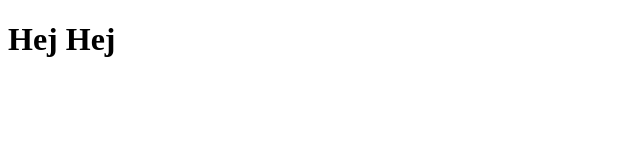
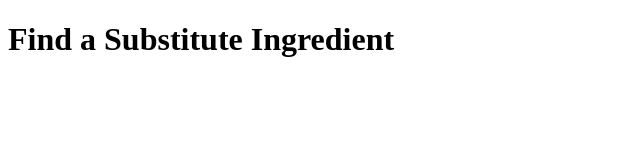
Before and after one commit to SallyResch/Ingrii.sti, a plain HTML site: page index.html in a window 1280 px wide. Shown: the whole page, without its empty margins (0-640 px from the left). Drawn offline with Linux system fonts and the light colour scheme.

Commit message:
added div class header and header text

```diff
--- a/index.html
+++ b/index.html
@@ -5,14 +5,17 @@
   <meta charset="UTF-8">
   <meta http-equiv="X-UA-Compatible" content="IE=edge">
   <meta name="viewport" content="width=device-width, initial-scale=1.0">
-  <title>Hello world!</title>
+  <link rel="stylesheet" href="https://cdnjs.cloudflare.com/ajax/libs/font-awesome/5.15.3/css/all.min.css" />
+  <title>SearchBar</title>
 </head>
 
-<header>
 
-  <body>
-    <h1>Hej Hej</h1>
-  </body>
-</header>
+<body>
+  <div class="header">
+    <header>
+      <h1>Find a Substitute Ingredient</h1>
+    </header>
+  </div>
+</body>
 
 </html>
```
